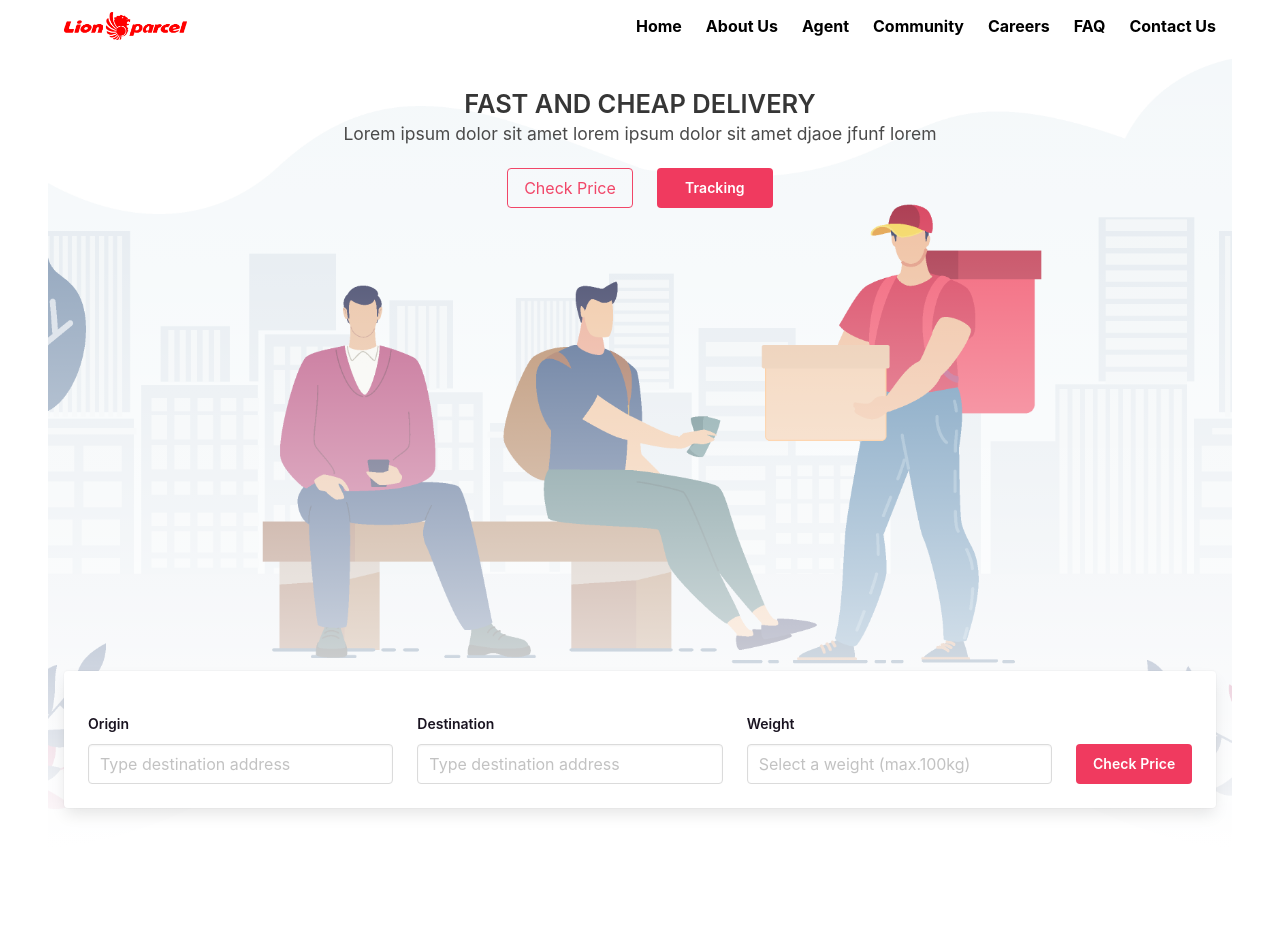
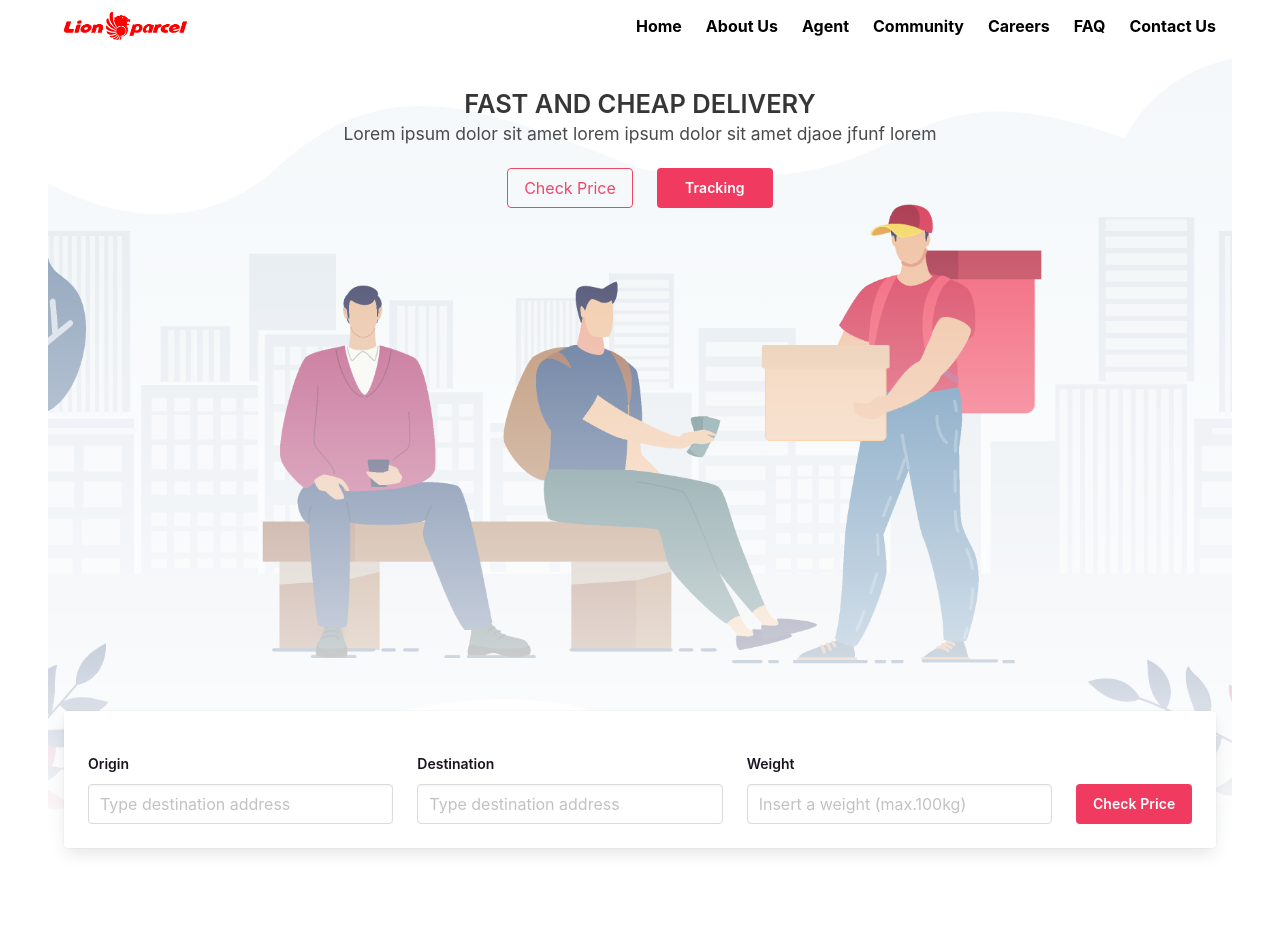
Before and after one commit to josuastg/revamp-website, a Vue app: page / in a window 1280 px wide. Shown: the top 948 px of the page. Built offline with nearby package versions, Linux system fonts and the light colour scheme.

Commit message:
change structure division shipping card

```diff
--- a/src/components/home/ShippingCard.vue
+++ b/src/components/home/ShippingCard.vue
@@ -3,7 +3,6 @@
     <div class="container">
       <div class="card">
         <div class="card-content">
-          <!-- <div class="content"> -->
           <div class="columns">
             <div class="column">
               <h5>Origin</h5>
@@ -18,7 +17,7 @@
               <input
                 class="input"
                 type="number"
-                placeholder="Select a weight (max.100kg)"
+                placeholder="Insert a weight (max.100kg)"
                 min="1"
                 max="100"
               />
@@ -28,7 +27,6 @@
                 <app-red-button title="Check Price"></app-red-button>
               </div>
             </div>
-            <!-- </div> -->
           </div>
         </div>
       </div>
@@ -64,8 +62,4 @@ h5 {
   align-self: flex-end;
   margin: 12px;
 }
-.content {
-  margin-top: 10px;
-  margin-bottom: 40px;
-}
 </style>
```
